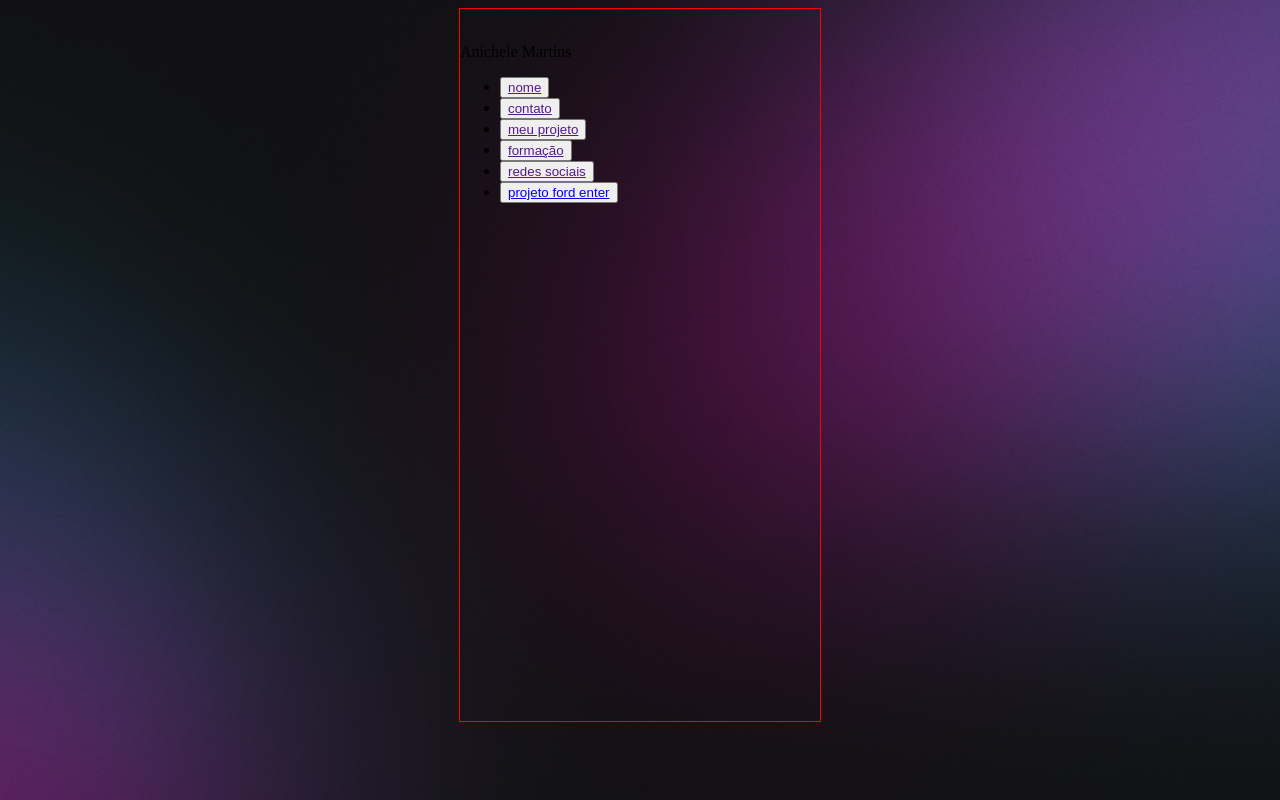
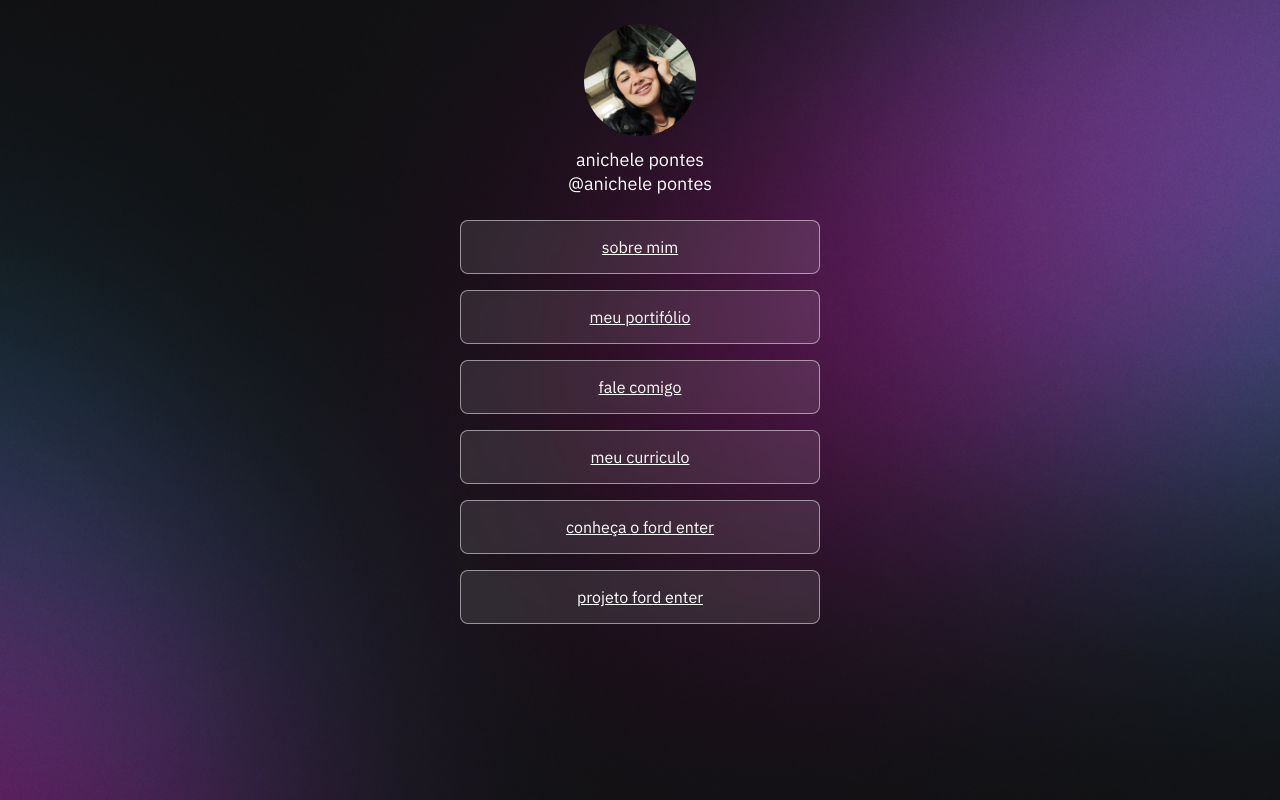
Before and after one commit to Aniesofi/Projetos, a plain HTML site: page index.html in a window 1280 px wide. Drawn offline with Linux system fonts and the light colour scheme.

Commit message:
atualização do projeto

```diff
--- a/index.html
+++ b/index.html
@@ -1,6 +1,9 @@
 <!DOCTYPE html>
 <html lang="pt-BR">
 <head>
+    <link rel="preconnect" href="https://fonts.googleapis.com">
+<link rel="preconnect" href="https://fonts.gstatic.com" crossorigin>
+<link href="https://fonts.googleapis.com/css2?family=IBM+Plex+Sans:ital,wght@0,100..700;1,100..700&display=swap" rel="stylesheet">
     <meta charset="UTF-8">
     <meta name="viewport" content="width=device-width, initial-scale=1.0">
     <title>projeto</title>
@@ -9,18 +12,21 @@
 <body>
     <div id="caixa">
         <div id="perfil">
-            <img src="./imagem/" alt="">
+            <img src="./imagem/modoDark.jpeg" alt="">
+            <p>anichele pontes<br>
+                @anichele pontes
+            </p>
         </div>
-        <p>Anichele Martins</p>
+
 
     <ul>
 
-        <li><button><a href="">nome</a></button></li>
-        <li><button><a href="">contato</a></button></li>
-        <li><button><a href="">meu projeto</a></button></li>
-        <li><button><a href="">formação</a></button></li>
-        <li><button><a href="">redes sociais</a></button></li>
-        <li><button><a href="https://www.ford.com.br/sobre-a-ford/ford-enter/" target="_blank">projeto ford enter</a></button></li>
+        <li><a href="#"target="_blank">sobre mim</a></li>
+        <li><a href="#"target="_blank">meu portifólio</a></li>
+        <li><a href="#"target="_blank">fale comigo</a></li>
+        <li><a href="#"target="_blank">meu curriculo</a></li>
+        <li><a href="#"target="_blank">conheça o ford enter</a></li>
+        <li><a href="https://www.ford.com.br/sobre-a-ford/ford-enter/" target="_blank">projeto ford enter</a></button></li>
 
     </ul>
 
--- a/style.css
+++ b/style.css
@@ -4,9 +4,79 @@ body {
     background-position: top center;
     background-size: cover;
 }
+
+* {
+    margin: 0;
+    padding: 0;
+    box-sizing: border-box;
+
+}
+
+body * {
+    font-family: "IBM Plex Sans", sans-serif;
+    font-optical-sizing: auto;
+    font-weight: <weight>;
+    font-style: normal;
+    font-variation-settings:
+        "wdth" 100;
+    color: #ffffff;
+
+}
+
 #caixa {
-    border: 1px solid red;
     width: 360px;
     height: 712px;
     margin: auto;
 }
+
+#perfil {
+    text-align: center;
+    padding: 24px;
+}
+
+#perfil img {
+    width: 112px;
+    margin: auto;
+    border-radius: 50%;
+
+}
+
+#perfil p {
+    font-family: 500;
+    line-height: 24px;
+    font-size: 18px;
+    margin-top: 8px;
+}
+
+ul {
+    list-style: none;
+    display: flex;
+    flex-direction: column;
+    gap: 16px;
+}
+
+ul li a {
+    display: flex;
+    align-items: center;
+    justify-content: center;
+    padding: 16px 24px;
+    background: rgba(255, 255, 255, 0.1);
+    border-radius: 8px;
+    border: 1px solid rgba(255, 255, 255, 0.5);
+    backdrop-filter: blur(4px);
+    -webkit-backdrop-filter: blur(4px);
+    transition: background 0.5s;
+
+
+
+
+
+}
+ul li a:hover {
+    background: rgba(231, 21, 21, 0.5);
+    border: 1.5px solid white;
+
+
+
+
+}
```
Also changed, not shown: paginas/falecomigo/falecomigo.html (added, +26 -0 lines), imagem/modoDark.jpeg (renamed from imagem/314509347_5463221620470189_1117575873300981101_n.webp), paginas/falecomigo/#style.css (added).
